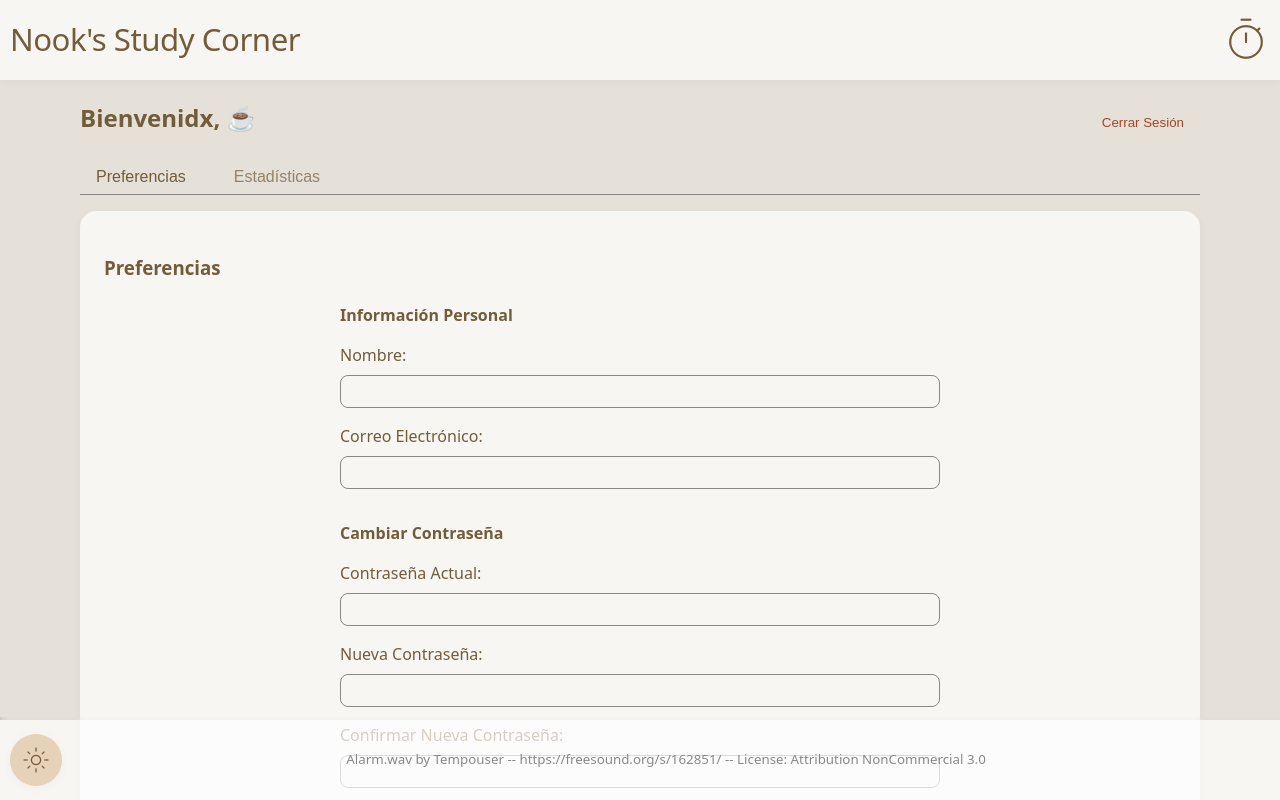
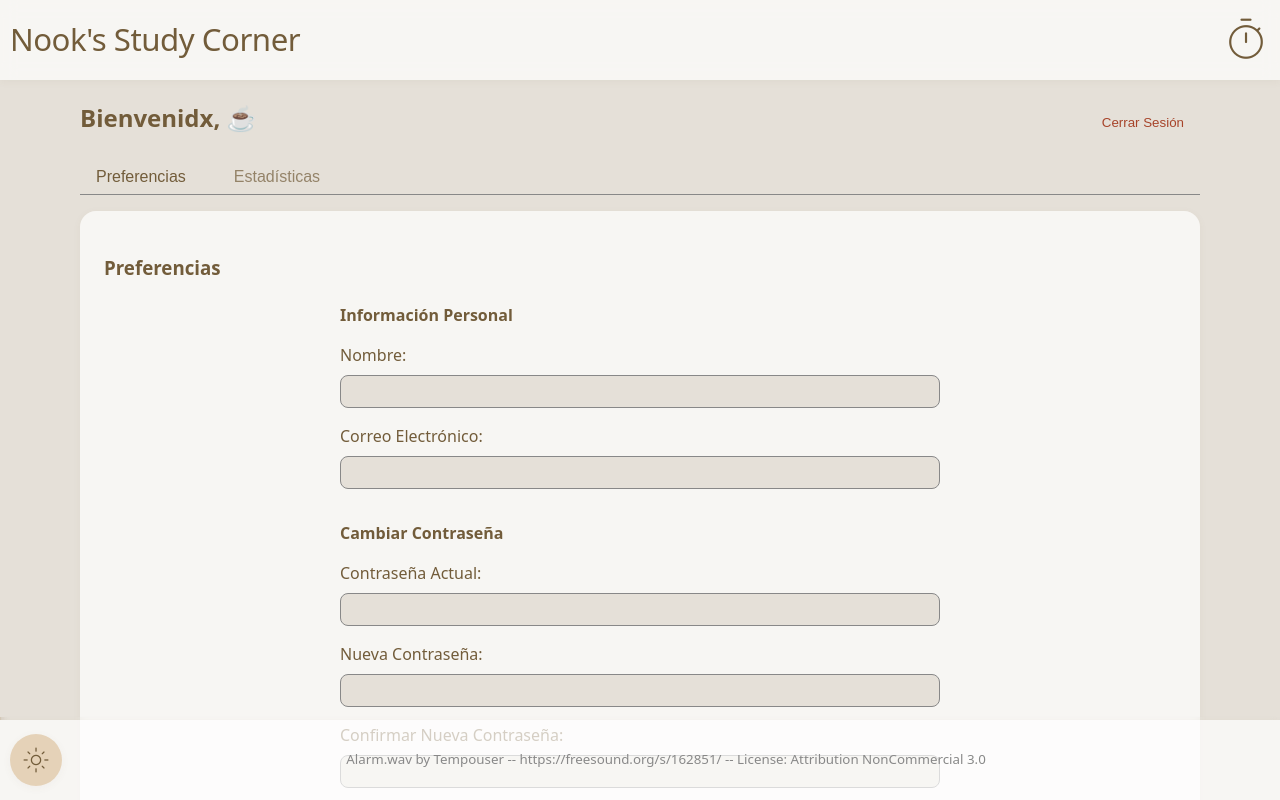
Before and after one commit to arantxaMain/nooks-study-corner-3.0, a React (Vite) app in the folder frontend/: page /user in a window 1280 px wide. Shown: the top 800 px of the page. Built offline with nearby package versions, Linux system fonts and the light colour scheme; a web font is replaced by a local one.

Commit message:
ajustes preferencias

```diff
--- a/frontend/src/components/PreferencesTab.tsx
+++ b/frontend/src/components/PreferencesTab.tsx
@@ -2,7 +2,6 @@ import React, { useState } from 'react';
 import { useAuth } from '../contexts/AuthProvider';
 import { api } from '../services/api';
 import '../styles/PreferencesTab.css';
-import { TimerProvider } from '../contexts/TimerProvider';
 
 const PreferencesTab = () => {
     const { user, setUser } = useAuth();
@@ -12,8 +11,8 @@ const PreferencesTab = () => {
         currentPassword: '',
         newPassword: '',
         confirmPassword: '',
-        studyTime: user?.workDuration / 60,
-        breakTime: user?.breakDuration / 60
+        studyTime: user?.workDuration ? user.workDuration / 60 : 25,
+        breakTime: user?.breakDuration ? user.breakDuration / 60 : 5
     });
 
     const handleInputChange = (e: React.ChangeEvent<HTMLInputElement>) => {
--- a/frontend/src/styles/PreferencesTab.css
+++ b/frontend/src/styles/PreferencesTab.css
@@ -29,8 +29,13 @@
     padding: 0.5rem;
     border: 1px solid var(--border-color);
     border-radius: 0.5rem;
-    background: var(--input-bg);
     color: var(--text-color);
+    background-color: var(--bg-color);
+}
+
+.input-group input:-webkit-autofill {
+    -webkit-box-shadow: 0 0 0 30px var(--bg-color) inset !important;
+    -webkit-text-fill-color: var(--text-color) !important;
 }
 
 .input-group input:disabled {
```
